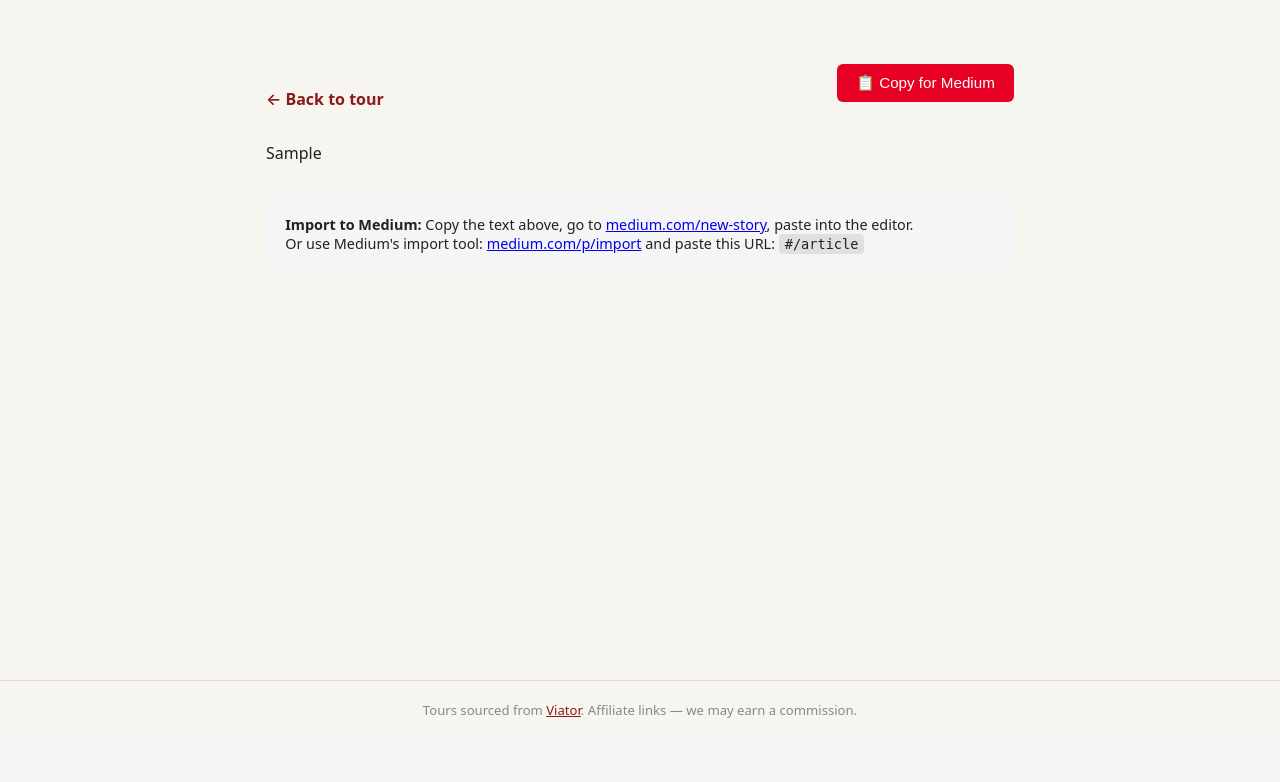
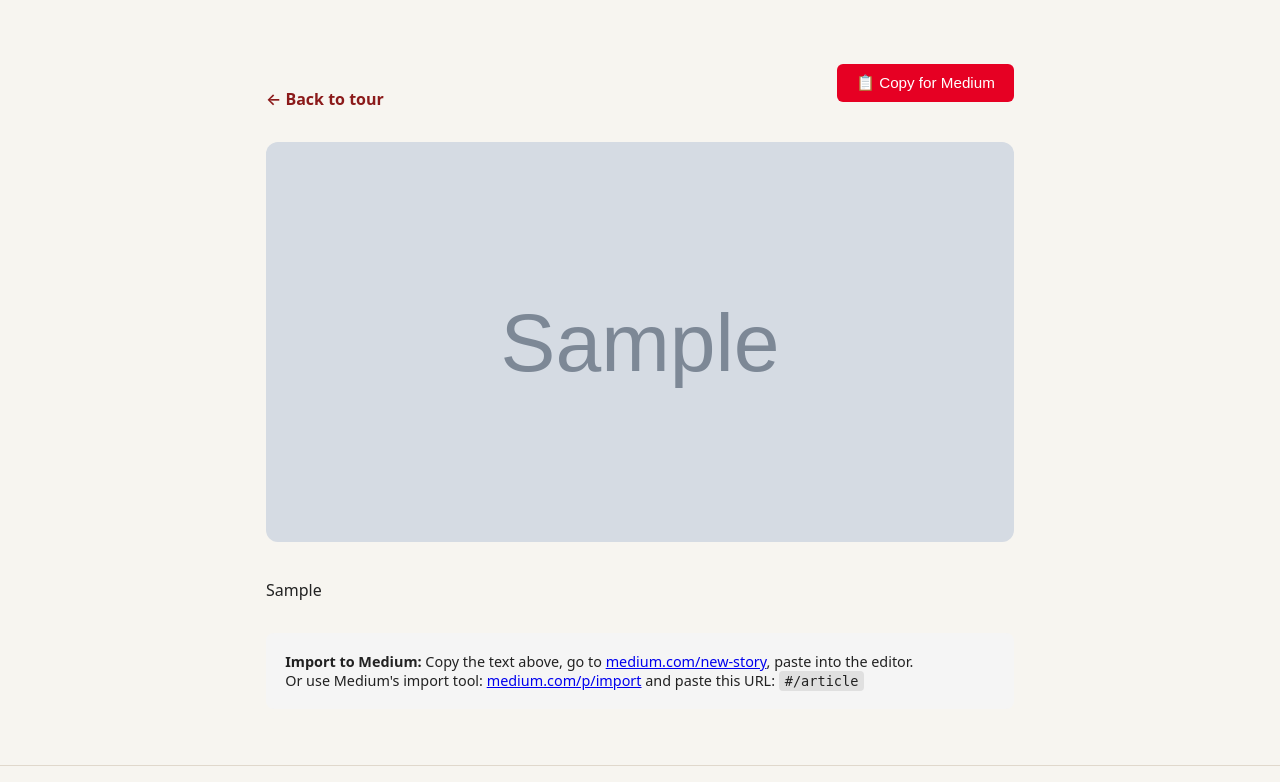
Before and after one commit to p32nicky/londoncsv, a FastAPI app: template app/templates/article.html in a window 1280 px wide. Shown: the part 61-843 px from the top of the page. Before the commit the page ends 779 px from the top, so only its background shows below. Run offline with FastAPI, Linux system fonts and the light colour scheme; the template is opened without the code that fills it: most values are stand-ins (such as "Sample title", 1, 10 or a date in 2020); grey boxes marked "Sample" are stand-in pictures.

Commit message:
feat: add hero image to article page

```diff
--- a/app/templates/article.html
+++ b/app/templates/article.html
@@ -6,6 +6,10 @@
     <a href="/tour/{{ t.slug }}" class="back-link">← Back to tour</a>
     <button onclick="copyArticle()" class="btn-copy">📋 Copy for Medium</button>
   </div>
+
+  {% if t.image_url %}
+  <img src="{{ t.image_url }}" alt="{{ t.title }}" class="article-hero"/>
+  {% endif %}
 
   <div class="article-body" id="article-body">
     {{ article_html | safe }}
@@ -19,6 +23,7 @@
 
 <style>
 .article-page { max-width: 780px; margin: 0 auto; padding: 2rem 1rem; }
+.article-hero { width: 100%; border-radius: 12px; margin-bottom: 2rem; max-height: 400px; object-fit: cover; }
 .article-actions { display: flex; justify-content: space-between; align-items: center; margin-bottom: 2rem; }
 .btn-copy { background: #e60023; color: #fff; border: none; padding: 0.6rem 1.2rem; border-radius: 6px; cursor: pointer; font-size: 0.95rem; }
 .btn-copy:hover { background: #c0001d; }
```
